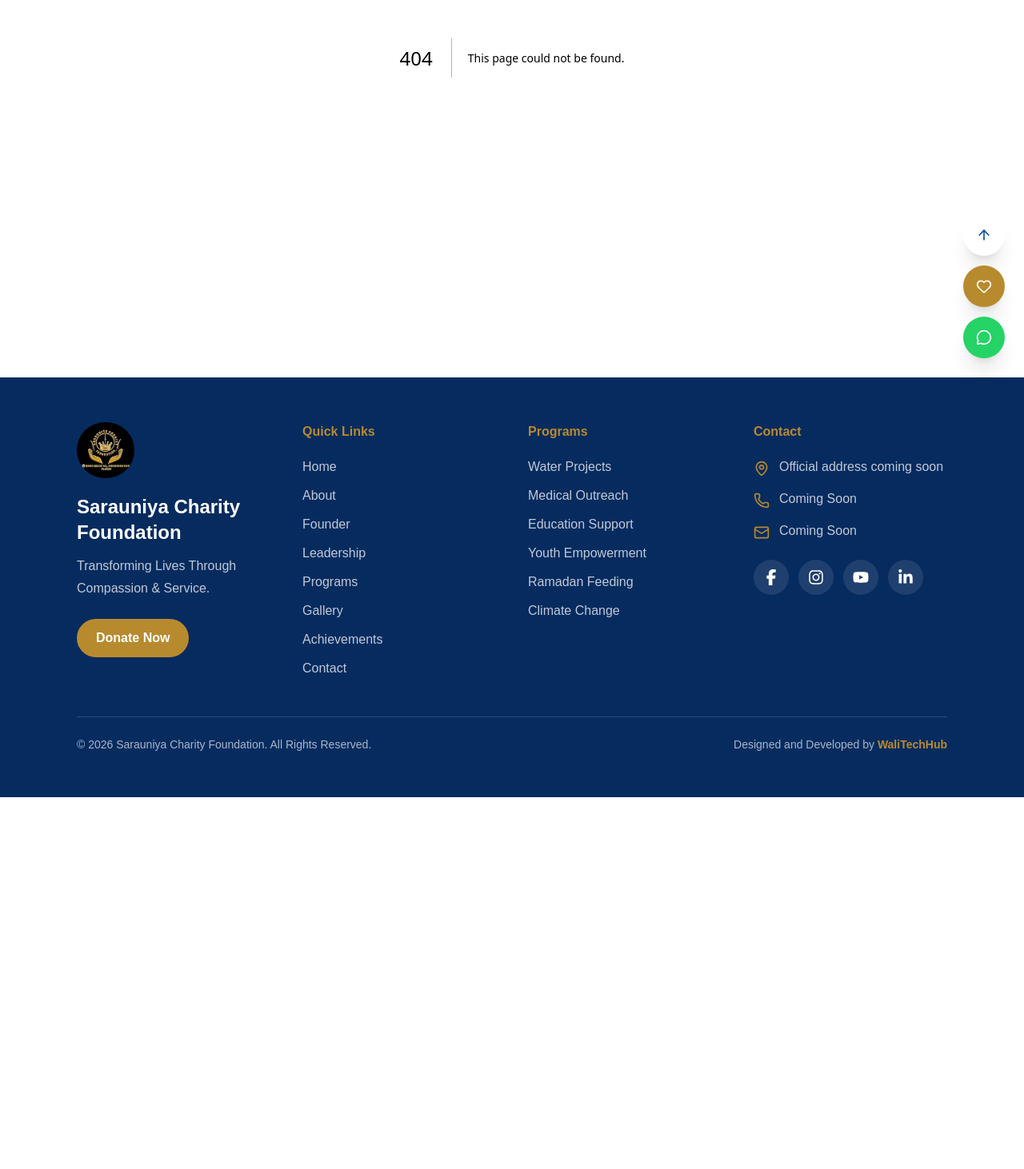
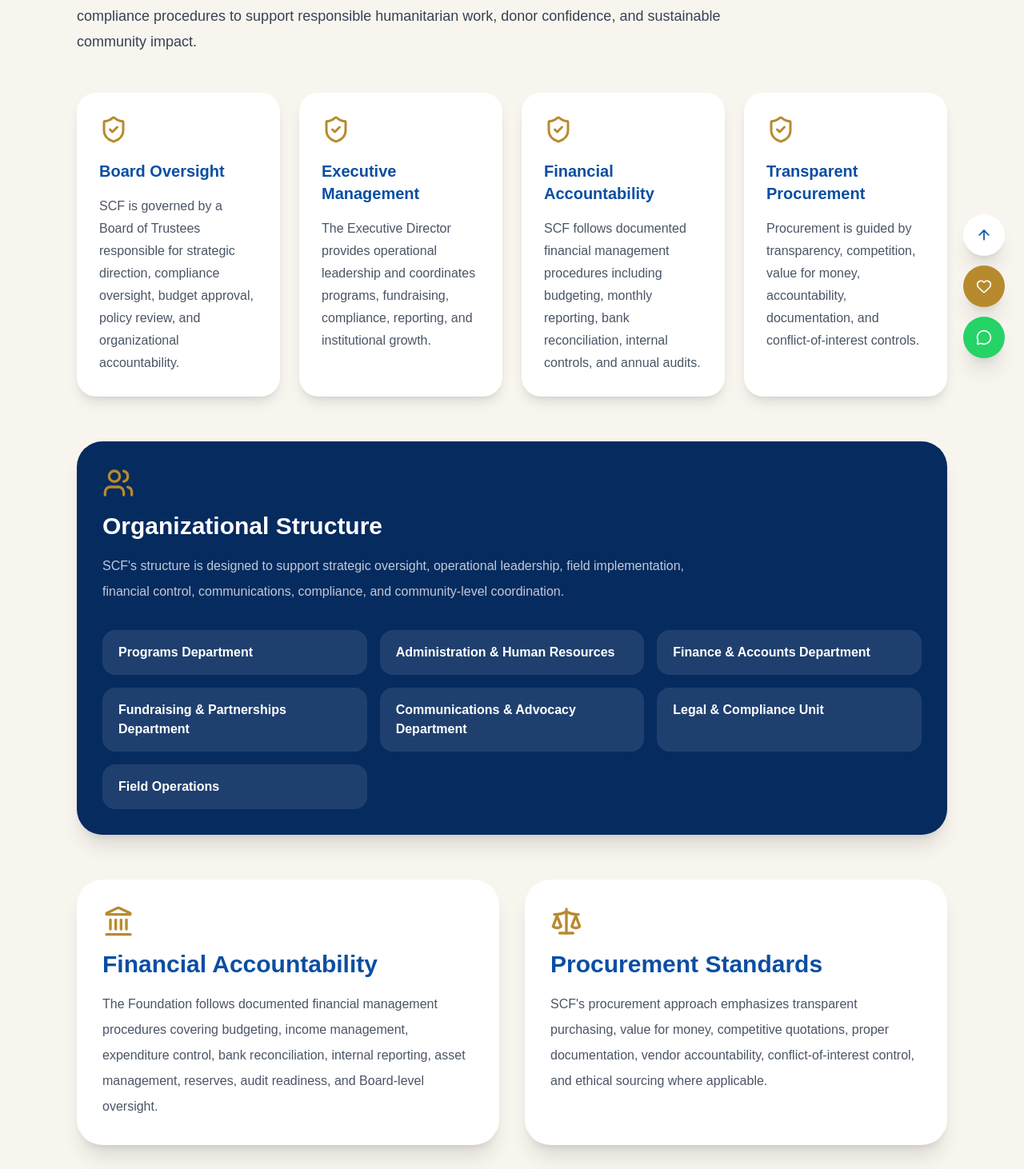
Before and after one commit to YUSUFUMARWALI/sarauniya-foundation, a Next.js app: page /governance in a window 1280 px wide. Before the commit this address had no page. Shown: the part 328-1790 px from the top of the page at 80% size. Before the commit the page ends 1325 px from the top, so only its background shows below. Built offline with nearby package versions, Linux system fonts and the light colour scheme.

Commit message:
Add governance and compliance page

```diff
--- /dev/null
+++ b/app/governance/page.tsx
@@ -0,0 +1,170 @@
+import Link from "next/link";
+import {
+  Building2,
+  FileCheck,
+  Landmark,
+  Scale,
+  ShieldCheck,
+  Users,
+} from "lucide-react";
+import {
+  complianceCertificates,
+  departments,
+  governanceHighlights,
+} from "@/data/governance";
+
+export default function GovernancePage() {
+  return (
+    <main className="min-h-screen bg-[#f8f5ef] px-6 py-12 text-[#062B5F] md:px-16 lg:px-24">
+      <div className="mx-auto max-w-7xl">
+        <Link href="/" className="font-semibold text-[#0B4EA2]">
+          Back to Home
+        </Link>
+
+        <p className="mt-12 text-sm font-semibold uppercase tracking-[0.3em] text-[#B88A2E]">
+          Governance & Compliance
+        </p>
+
+        <h1 className="mt-4 text-4xl font-bold md:text-6xl">
+          Responsible Governance, Transparency and Accountability
+        </h1>
+
+        <p className="mt-6 max-w-4xl text-lg leading-8 text-gray-700">
+          Sarauniya Charity Foundation maintains documented governance,
+          financial, procurement, operational, and compliance procedures to
+          support responsible humanitarian work, donor confidence, and
+          sustainable community impact.
+        </p>
+
+        <section className="mt-12 grid gap-6 md:grid-cols-2 xl:grid-cols-4">
+          {governanceHighlights.map((item) => (
+            <div key={item.title} className="rounded-3xl bg-white p-7 shadow-lg">
+              <ShieldCheck className="h-9 w-9 text-[#B88A2E]" />
+
+              <h2 className="mt-5 text-xl font-bold text-[#0B4EA2]">
+                {item.title}
+              </h2>
+
+              <p className="mt-4 leading-7 text-gray-600">{item.text}</p>
+            </div>
+          ))}
+        </section>
+
+        <section className="mt-14 rounded-[2rem] bg-[#062B5F] p-8 text-white shadow-xl">
+          <Users className="h-10 w-10 text-[#B88A2E]" />
+
+          <h2 className="mt-4 text-3xl font-bold">Organizational Structure</h2>
+
+          <p className="mt-4 max-w-3xl leading-8 text-white/75">
+            SCF&apos;s structure is designed to support strategic oversight,
+            operational leadership, field implementation, financial control,
+            communications, compliance, and community-level coordination.
+          </p>
+
+          <div className="mt-8 grid gap-4 md:grid-cols-2 xl:grid-cols-3">
+            {departments.map((department) => (
+              <div
+                key={department}
+                className="rounded-2xl bg-white/10 px-5 py-4 font-semibold"
+              >
+                {department}
+              </div>
+            ))}
+          </div>
+        </section>
+
+        <section className="mt-14 grid gap-8 lg:grid-cols-2">
+          <div className="rounded-[2rem] bg-white p-8 shadow-xl">
+            <Landmark className="h-10 w-10 text-[#B88A2E]" />
+
+            <h2 className="mt-4 text-3xl font-bold text-[#0B4EA2]">
+              Financial Accountability
+            </h2>
+
+            <p className="mt-4 leading-8 text-gray-600">
+              The Foundation follows documented financial management procedures
+              covering budgeting, income management, expenditure control, bank
+              reconciliation, internal reporting, asset management, reserves,
+              audit readiness, and Board-level oversight.
+            </p>
+          </div>
+
+          <div className="rounded-[2rem] bg-white p-8 shadow-xl">
+            <Scale className="h-10 w-10 text-[#B88A2E]" />
+
+            <h2 className="mt-4 text-3xl font-bold text-[#0B4EA2]">
+              Procurement Standards
+            </h2>
+
+            <p className="mt-4 leading-8 text-gray-600">
+              SCF&apos;s procurement approach emphasizes transparent purchasing,
+              value for money, competitive quotations, proper documentation,
+              vendor accountability, conflict-of-interest control, and ethical
+              sourcing where applicable.
+            </p>
+          </div>
+        </section>
+
+        <section className="mt-14">
+          <div className="flex items-center gap-3">
+            <FileCheck className="h-9 w-9 text-[#B88A2E]" />
+            <h2 className="text-3xl font-bold text-[#0B4EA2]">
+              Compliance Certificates
+            </h2>
+          </div>
+
+          <div className="mt-8 grid gap-6 md:grid-cols-2">
+            {complianceCertificates.map((certificate) => (
+              <div
+                key={certificate.title}
+                className="rounded-3xl bg-white p-7 shadow-lg"
+              >
+                <p className="text-sm font-semibold uppercase tracking-[0.25em] text-[#B88A2E]">
+                  {certificate.status}
+                </p>
+
+                <h3 className="mt-3 text-2xl font-bold text-[#0B4EA2]">
+                  {certificate.title}
+                </h3>
+
+                <div className="mt-5 grid gap-3 text-gray-700">
+                  <p>
+                    <span className="font-semibold">Issuer:</span>{" "}
+                    {certificate.issuer}
+                  </p>
+                  <p>
+                    <span className="font-semibold">Certificate No:</span>{" "}
+                    {certificate.certificateNo}
+                  </p>
+                  <p>
+                    <span className="font-semibold">Date Issued:</span>{" "}
+                    {certificate.dateIssued}
+                  </p>
+                  <p>
+                    <span className="font-semibold">Expiry Date:</span>{" "}
+                    {certificate.expiryDate}
+                  </p>
+                </div>
+              </div>
+            ))}
+          </div>
+        </section>
+
+        <section className="mt-14 rounded-[2rem] bg-[#0B4EA2] p-8 text-white shadow-xl">
+          <Building2 className="h-10 w-10 text-[#B88A2E]" />
+
+          <h2 className="mt-4 text-3xl font-bold">
+            Institutional Commitment
+          </h2>
+
+          <p className="mt-4 max-w-4xl leading-8 text-white/80">
+            SCF is committed to ethical operations, responsible leadership,
+            transparent documentation, accountable use of resources, community
+            participation, donor confidence, and sustainable humanitarian
+            delivery across its intervention areas.
+          </p>
+        </section>
+      </div>
+    </main>
+  );
+}
--- /dev/null
+++ b/data/governance.ts
@@ -0,0 +1,47 @@
+export const governanceHighlights = [
+  {
+    title: "Board Oversight",
+    text: "SCF is governed by a Board of Trustees responsible for strategic direction, compliance oversight, budget approval, policy review, and organizational accountability.",
+  },
+  {
+    title: "Executive Management",
+    text: "The Executive Director provides operational leadership and coordinates programs, fundraising, compliance, reporting, and institutional growth.",
+  },
+  {
+    title: "Financial Accountability",
+    text: "SCF follows documented financial management procedures including budgeting, monthly reporting, bank reconciliation, internal controls, and annual audits.",
+  },
+  {
+    title: "Transparent Procurement",
+    text: "Procurement is guided by transparency, competition, value for money, accountability, documentation, and conflict-of-interest controls.",
+  },
+];
+
+export const complianceCertificates = [
+  {
+    title: "Tax Clearance Certificate",
+    issuer: "Federal Inland Revenue Service",
+    certificateNo: "225162994795",
+    dateIssued: "14 February 2025",
+    expiryDate: "31 December 2025",
+    status: "Approved",
+  },
+  {
+    title: "Temporary Operational Permit",
+    issuer: "Federal Ministry of Budget and National Planning",
+    certificateNo: "Pending Upload",
+    dateIssued: "Pending Upload",
+    expiryDate: "Pending Upload",
+    status: "Coming Soon",
+  },
+];
+
+export const departments = [
+  "Programs Department",
+  "Administration & Human Resources",
+  "Finance & Accounts Department",
+  "Fundraising & Partnerships Department",
+  "Communications & Advocacy Department",
+  "Legal & Compliance Unit",
+  "Field Operations",
+];
```
